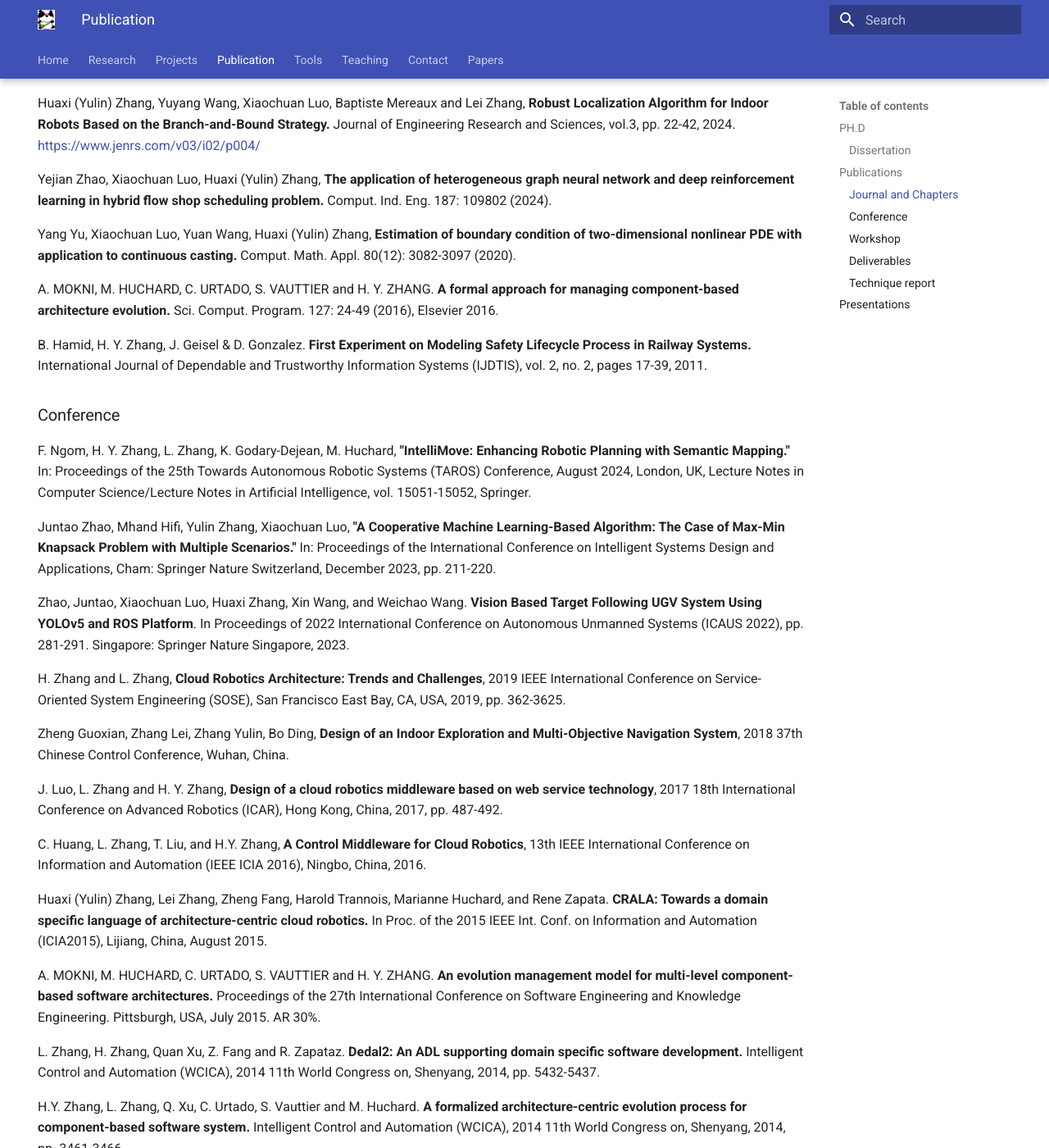
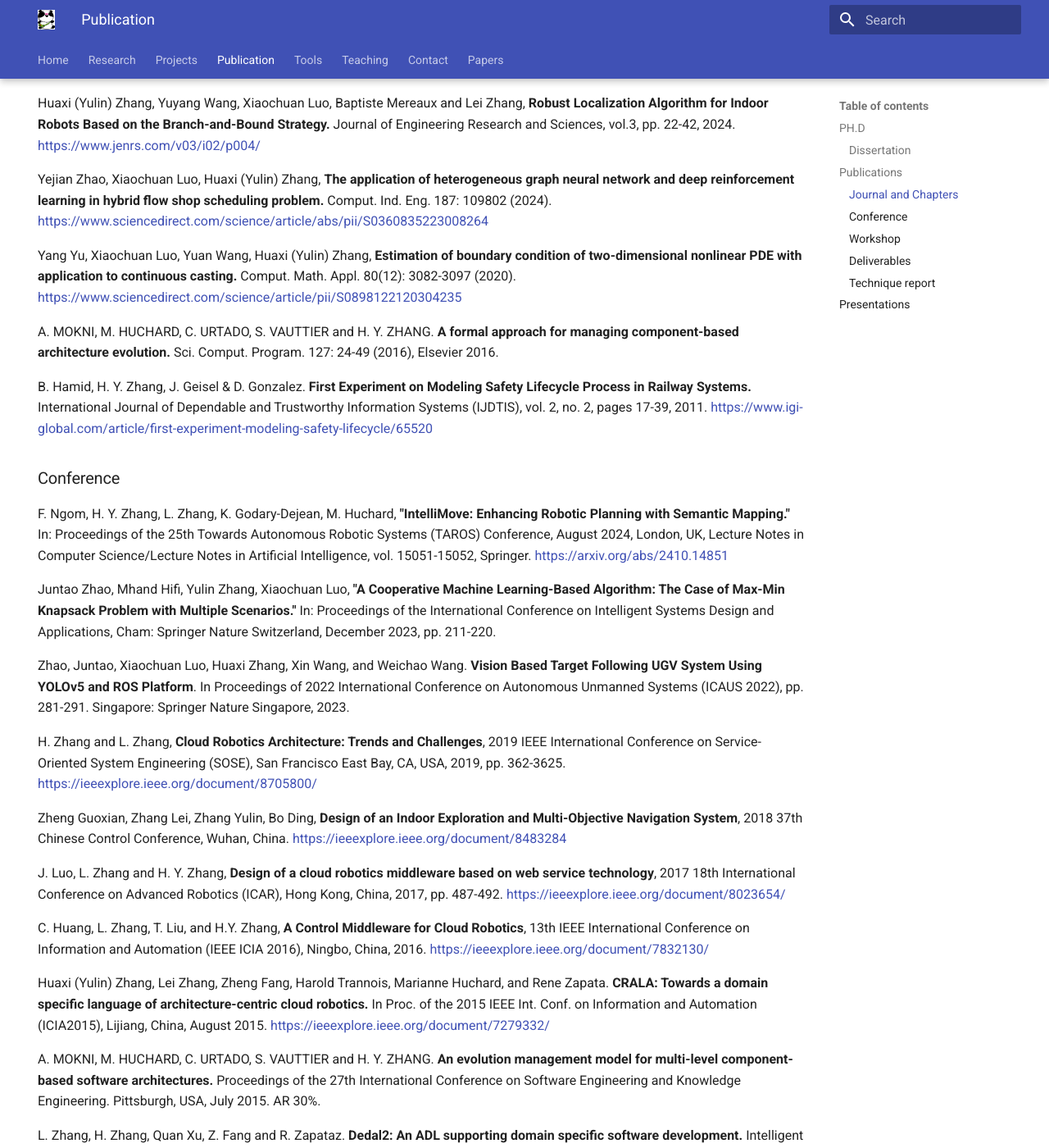
Before and after one commit to yulinz888888/yulinz888888.github.io, an MkDocs documentation site: the page built from docs/publications.md, in a window 1280 px wide and 1400 px high, scrolled down 745 px. Shown: the whole window at 82% size. Built offline with MkDocs 1.6.1 and Material for MkDocs 9.7.7, drawn with Linux system fonts in a browser that asks for light colours; some of the changed lines change nothing that is shown.

Commit message:
update links

```diff
--- a/docs/publications.md
+++ b/docs/publications.md
@@ -25,34 +25,34 @@ Juntao Zhao, Mhand Hifi, Yulin Zhang, Xiaochuan Luo, **A Cooperative Machine Lea
 
 Huaxi (Yulin) Zhang, Yuyang Wang, Xiaochuan Luo, Baptiste Mereaux and Lei Zhang, **Robust Localization Algorithm for Indoor Robots Based on the Branch-and-Bound Strategy.** Journal of Engineering Research and Sciences, vol.3, pp. 22-42, 2024. [https://www.jenrs.com/v03/i02/p004/](https://www.jenrs.com/v03/i02/p004/)
 
-Yejian Zhao, Xiaochuan Luo, Huaxi (Yulin) Zhang, **The application of heterogeneous graph neural network and deep reinforcement learning in hybrid flow shop scheduling problem.** Comput. Ind. Eng. 187: 109802 (2024).
+Yejian Zhao, Xiaochuan Luo, Huaxi (Yulin) Zhang, **The application of heterogeneous graph neural network and deep reinforcement learning in hybrid flow shop scheduling problem.** Comput. Ind. Eng. 187: 109802 (2024). [https://www.sciencedirect.com/science/article/abs/pii/S0360835223008264](https://www.sciencedirect.com/science/article/abs/pii/S0360835223008264)
 
-Yang Yu, Xiaochuan Luo, Yuan Wang, Huaxi (Yulin) Zhang, **Estimation of boundary condition of two-dimensional nonlinear PDE with application to continuous casting.** Comput. Math. Appl. 80(12): 3082-3097 (2020).
+Yang Yu, Xiaochuan Luo, Yuan Wang, Huaxi (Yulin) Zhang, **Estimation of boundary condition of two-dimensional nonlinear PDE with application to continuous casting.** Comput. Math. Appl. 80(12): 3082-3097 (2020). [https://www.sciencedirect.com/science/article/pii/S0898122120304235](https://www.sciencedirect.com/science/article/pii/S0898122120304235)
 
 A. MOKNI, M. HUCHARD, C. URTADO, S. VAUTTIER and H. Y. ZHANG. **A formal approach for managing component-based architecture evolution.** Sci. Comput. Program. 127: 24-49 (2016), Elsevier 2016.
 
 B. Hamid, H. Y. Zhang, J. Geisel & D. Gonzalez. **First Experiment on Modeling Safety
 Lifecycle Process in Railway Systems.** International Journal of Dependable and
-Trustworthy Information Systems (IJDTIS), vol. 2, no. 2, pages 17-39, 2011.
+Trustworthy Information Systems (IJDTIS), vol. 2, no. 2, pages 17-39, 2011. [https://www.igi-global.com/article/first-experiment-modeling-safety-lifecycle/65520](https://www.igi-global.com/article/first-experiment-modeling-safety-lifecycle/65520)
 
 
 ### Conference
 
-F. Ngom, H. Y. Zhang, L. Zhang, K. Godary-Dejean, M. Huchard, **"IntelliMove: Enhancing Robotic Planning with Semantic Mapping."** In: Proceedings of the 25th Towards Autonomous Robotic Systems (TAROS) Conference, August 2024, London, UK, Lecture Notes in Computer Science/Lecture Notes in Artificial Intelligence, vol. 15051-15052, Springer.
+F. Ngom, H. Y. Zhang, L. Zhang, K. Godary-Dejean, M. Huchard, **"IntelliMove: Enhancing Robotic Planning with Semantic Mapping."** In: Proceedings of the 25th Towards Autonomous Robotic Systems (TAROS) Conference, August 2024, London, UK, Lecture Notes in Computer Science/Lecture Notes in Artificial Intelligence, vol. 15051-15052, Springer. [https://arxiv.org/abs/2410.14851](https://arxiv.org/abs/2410.14851)
 
 Juntao Zhao, Mhand Hifi, Yulin Zhang, Xiaochuan Luo, **"A Cooperative Machine Learning-Based Algorithm: The Case of Max-Min Knapsack Problem with Multiple Scenarios."** In: Proceedings of the International Conference on Intelligent Systems Design and Applications, Cham: Springer Nature Switzerland, December 2023, pp. 211-220.
 
 Zhao, Juntao, Xiaochuan Luo, Huaxi Zhang, Xin Wang, and Weichao Wang. **Vision Based Target Following UGV System Using YOLOv5 and ROS Platform**. In Proceedings of 2022 International Conference on Autonomous Unmanned Systems (ICAUS 2022), pp. 281-291. Singapore: Springer Nature Singapore, 2023.
 
-H. Zhang and L. Zhang, **Cloud Robotics Architecture: Trends and Challenges**, 2019 IEEE International Conference on Service-Oriented System Engineering (SOSE), San Francisco East Bay, CA, USA, 2019, pp. 362-3625.
+H. Zhang and L. Zhang, **Cloud Robotics Architecture: Trends and Challenges**, 2019 IEEE International Conference on Service-Oriented System Engineering (SOSE), San Francisco East Bay, CA, USA, 2019, pp. 362-3625. [https://ieeexplore.ieee.org/document/8705800/](https://ieeexplore.ieee.org/document/8705800/)
 
-Zheng Guoxian, Zhang Lei, Zhang Yulin, Bo Ding, **Design of an Indoor Exploration and Multi-Objective Navigation System**, 2018 37th Chinese Control Conference, Wuhan, China.
+Zheng Guoxian, Zhang Lei, Zhang Yulin, Bo Ding, **Design of an Indoor Exploration and Multi-Objective Navigation System**, 2018 37th Chinese Control Conference, Wuhan, China. [https://ieeexplore.ieee.org/document/8483284](https://ieeexplore.ieee.org/document/8483284)
 
-J. Luo, L. Zhang and H. Y. Zhang, **Design of a cloud robotics middleware based on web service technology**, 2017 18th International Conference on Advanced Robotics (ICAR), Hong Kong, China, 2017, pp. 487-492.
+J. Luo, L. Zhang and H. Y. Zhang, **Design of a cloud robotics middleware based on web service technology**, 2017 18th International Conference on Advanced Robotics (ICAR), Hong Kong, China, 2017, pp. 487-492. [https://ieeexplore.ieee.org/document/8023654/](https://ieeexplore.ieee.org/document/8023654/)
 
-C. Huang, L. Zhang, T. Liu, and H.Y. Zhang, **A Control Middleware for Cloud Robotics**, 13th IEEE International Conference on Information and Automation (IEEE ICIA 2016), Ningbo, China, 2016.
+C. Huang, L. Zhang, T. Liu, and H.Y. Zhang, **A Control Middleware for Cloud Robotics**, 13th IEEE International Conference on Information and Automation (IEEE ICIA 2016), Ningbo, China, 2016. [https://ieeexplore.ieee.org/document/7832130/](https://ieeexplore.ieee.org/document/7832130/)
 
-Huaxi (Yulin) Zhang, Lei Zhang, Zheng Fang, Harold Trannois, Marianne Huchard, and Rene Zapata. **CRALA: Towards a domain specific language of architecture-centric cloud robotics.** In Proc. of the 2015 IEEE Int. Conf. on Information and Automation (ICIA2015), Lijiang, China, August 2015.
+Huaxi (Yulin) Zhang, Lei Zhang, Zheng Fang, Harold Trannois, Marianne Huchard, and Rene Zapata. **CRALA: Towards a domain specific language of architecture-centric cloud robotics.** In Proc. of the 2015 IEEE Int. Conf. on Information and Automation (ICIA2015), Lijiang, China, August 2015. [https://ieeexplore.ieee.org/document/7279332/](https://ieeexplore.ieee.org/document/7279332/)
 
 A. MOKNI, M. HUCHARD, C. URTADO, S. VAUTTIER and H. Y. ZHANG. **An evolution management model for multi-level component-based software architectures.** Proceedings of the 27th International Conference on Software Engineering and Knowledge Engineering. Pittsburgh, USA, July 2015. AR 30%.
 
```
